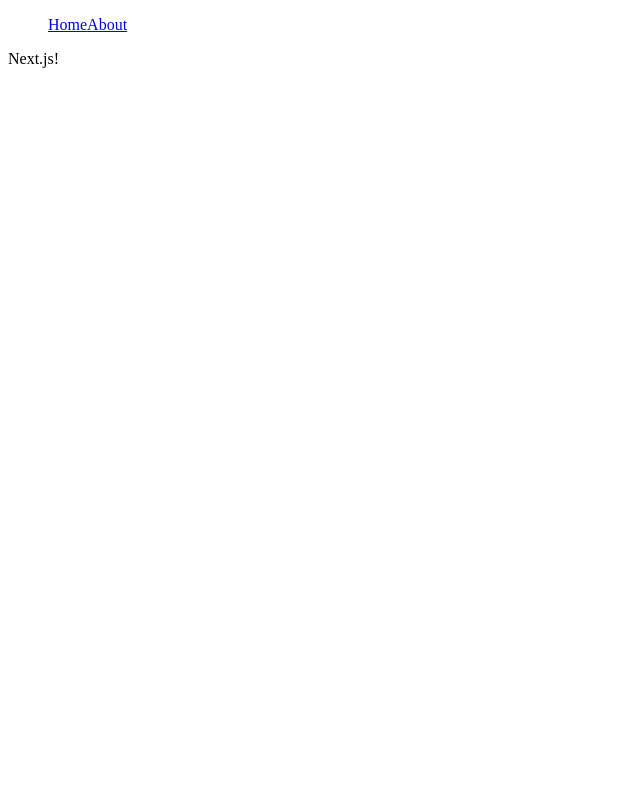
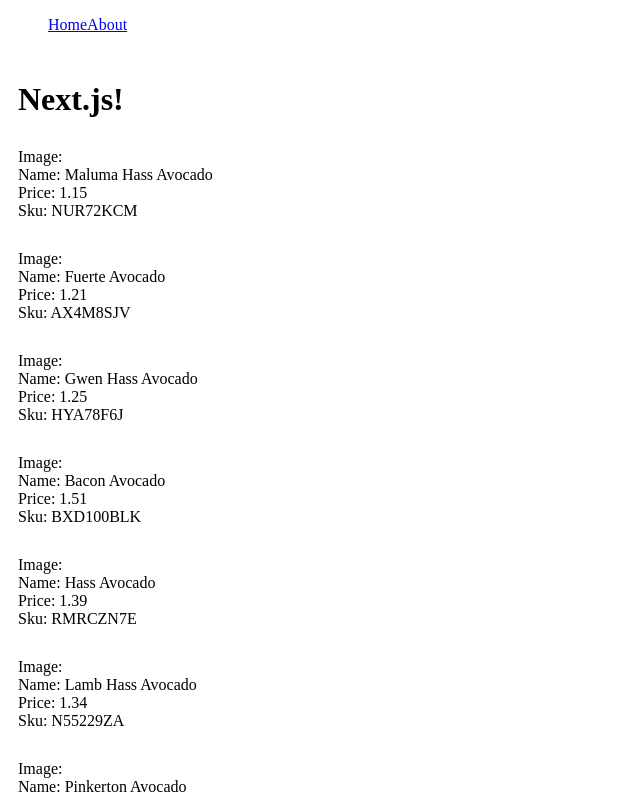
Before and after one commit to marce-ldv/nextjs-shop, a Next.js app: page / in a window 1280 px wide. Shown: the top 797 px of the page, without its empty margins (0-640 px from the left). Built offline with nearby package versions, Linux system fonts and the light colour scheme.

Commit message:
Implement product details

```diff
--- /dev/null
+++ b/components/Product/index.tsx
@@ -0,0 +1,36 @@
+import React, { FunctionComponent } from 'react'
+import Typography from 'components/Typography'
+
+interface Props {
+  id: string
+  image?: string
+  name: string
+  price: number
+  sku: string
+  attributes?: Attributes
+}
+
+interface Attributes {
+  description: string
+  hardiness?: string
+  shape: string
+  taste: string
+}
+
+export const Product: FunctionComponent<Props> = (product: Props) => {
+  return (
+    <div className="container">
+      <Typography>Image: {product?.image}</Typography>
+      <Typography>Name: {product?.name}</Typography>
+      <Typography>Price: {product?.price}</Typography>
+      <Typography>Sku: {product?.sku}</Typography>
+      <style jsx>{`
+        .container {
+          margin: 30px 0;
+        }
+      `}</style>
+    </div>
+  )
+}
+
+export default Product
--- /dev/null
+++ b/components/Typography/index.tsx
@@ -0,0 +1,7 @@
+import React, { FunctionComponent } from 'react'
+
+const Typography: FunctionComponent = ({ children }) => {
+  return <div>{children}</div>
+}
+
+export default Typography
--- a/package.json
+++ b/package.json
@@ -8,6 +8,7 @@
   "license": "MIT",
   "scripts": {
     "dev": "next",
+    "dev:inspect": "NODE_OPTIONS='--inspect' next",
     "build": "next build",
     "start": "next start",
     "type-check": "tsc --noEmit"
--- a/pages/about/index.tsx
+++ b/pages/about/index.tsx
@@ -1,5 +1,5 @@
 import React from 'react'
-import Navbar from '../../components/Navbar/Navbar'
+import Navbar from '../../components/Navbar'
 
 const AboutPage = () => {
   return (
--- /dev/null
+++ b/pages/api/avo/[id].tsx
@@ -0,0 +1,12 @@
+import DB from '@database'
+import { NextApiRequest, NextApiResponse } from 'next'
+
+const getAvoById = async (req: NextApiRequest, res: NextApiResponse) => {
+  const db = new DB()
+  const id = req.query.id
+  const entry = await db.getById(id as string)
+
+  res.status(200).json(entry)
+}
+
+export default getAvoById
--- a/pages/api/avo.ts
+++ b/pages/api/avo/index.ts
@@ -1,9 +1,9 @@
-import {} from 'https'
-import { IncomingHttpHeaders, ServerResponse } from 'http'
 import DB from '@database'
+import { NextApiRequest, NextApiResponse } from 'next'
 
-const allAvos = async (req: IncomingHttpHeaders, res: ServerResponse) => {
+const allAvos = async (req: NextApiRequest, res: NextApiResponse) => {
   const db = new DB()
+
   const allEntries = await db.getAll()
   const length = allEntries.length
 
--- a/pages/index.tsx
+++ b/pages/index.tsx
@@ -1,12 +1,46 @@
-import React from 'react'
-import Navbar from '../components/Navbar/Navbar'
+import React, { useState, useEffect, FunctionComponent } from 'react'
+import Navbar from '../components/Navbar'
+import Product from 'components/Product'
 
-const HomePage = () => {
+const HomePage: FunctionComponent = () => {
+  const [products, setProducts] = useState<TProduct[]>([])
+
+  useEffect(() => {
+    const fetchProducts = async () => {
+      try {
+        const response = await window.fetch('api/avo')
+        const { data } = await response.json()
+        setProducts(data)
+      } catch (error) {
+        setProducts([])
+      }
+    }
+
+    fetchProducts()
+  }, [])
+
   return (
-    <div>
+    <>
       <Navbar />
-      <div>Next.js!</div>
-    </div>
+      <div className="main">
+        <h1>Next.js!</h1>
+        {products?.map((product, key) => (
+          <div key={key}>
+            <Product
+              id={product.id}
+              name={product.name}
+              price={product.price}
+              sku={product.sku}
+            />
+          </div>
+        ))}
+        <style jsx>{`
+          .main {
+            padding: 10px;
+          }
+        `}</style>
+      </div>
+    </>
   )
 }
 
```
Also changed, not shown: pages/product/[id].tsx (+20 -2 lines), components/Navbar/index.tsx (renamed from components/Navbar/Navbar.tsx).
